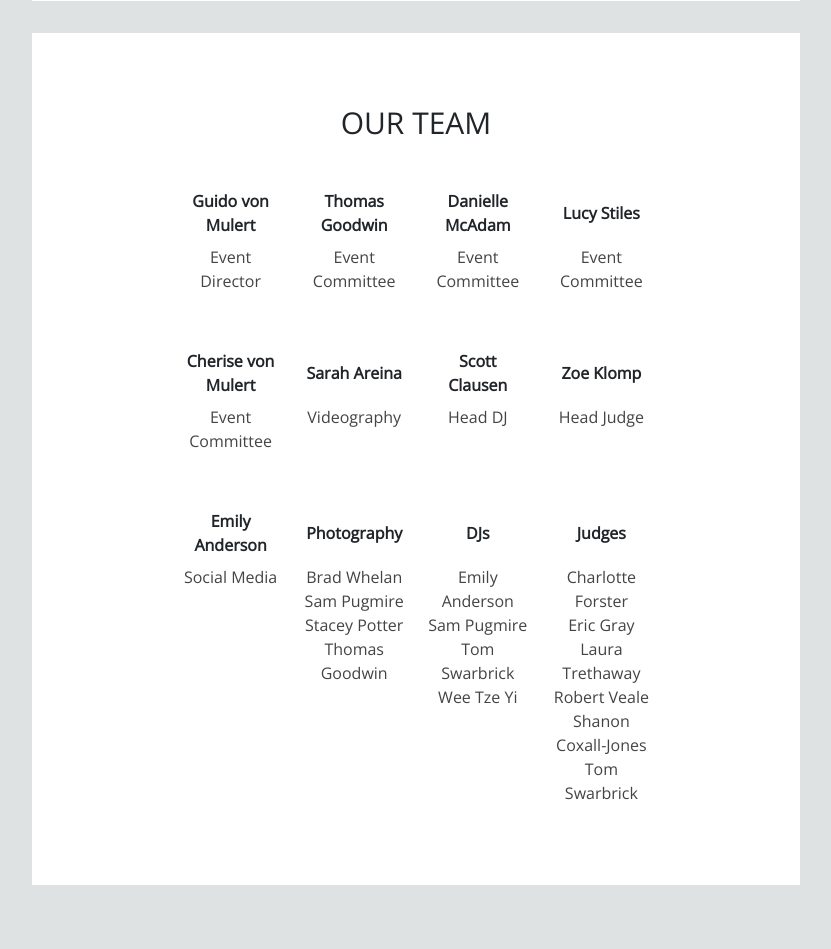
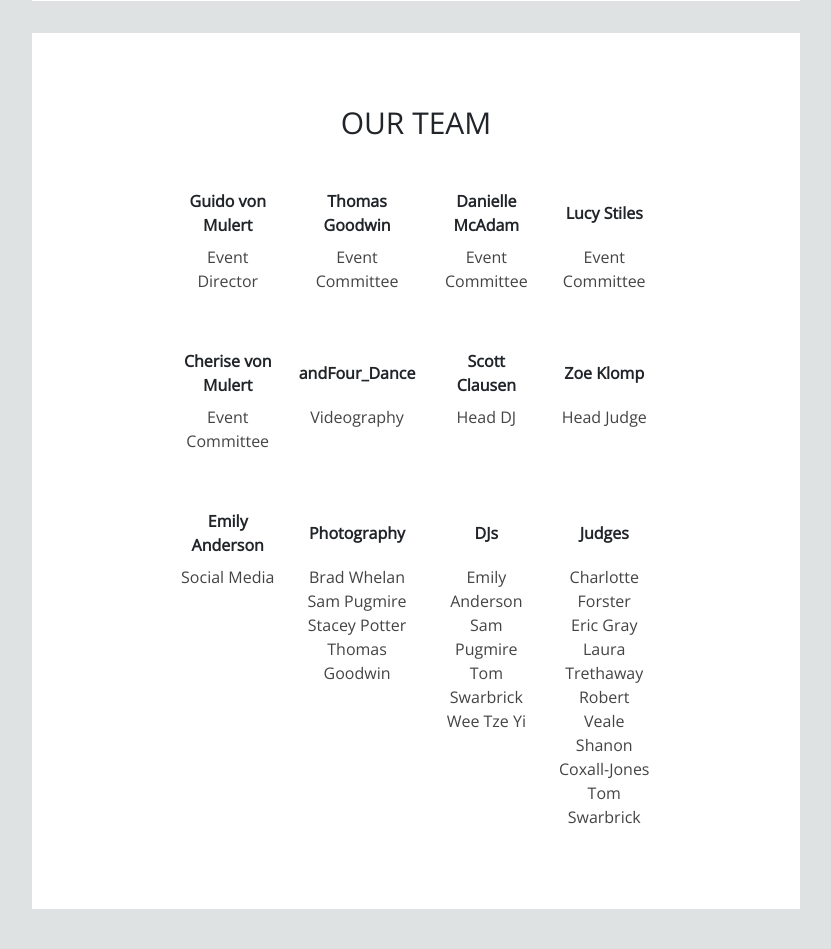
Before and after one commit to cherise-tan/swingvasion, a Node server app: page /staff in a window 1280 px wide. Shown: the part 1746-2695 px from the top of the page, without its empty margins (224-1055 px from the left). Run offline with Node 20, Linux system fonts and the light colour scheme.

Commit message:
Update videography on website

```diff
--- a/views/staff.ejs
+++ b/views/staff.ejs
@@ -113,7 +113,7 @@
                 <div class="staff-role">Event Committee</div>
               </div>
               <div class="staff-card">
-                <div class="staff-name">Sarah Areina</div>
+                <div class="staff-name">andFour_Dance</div>
                 <div class="staff-role">Videography</div>
               </div>
               <div class="staff-card">
```
